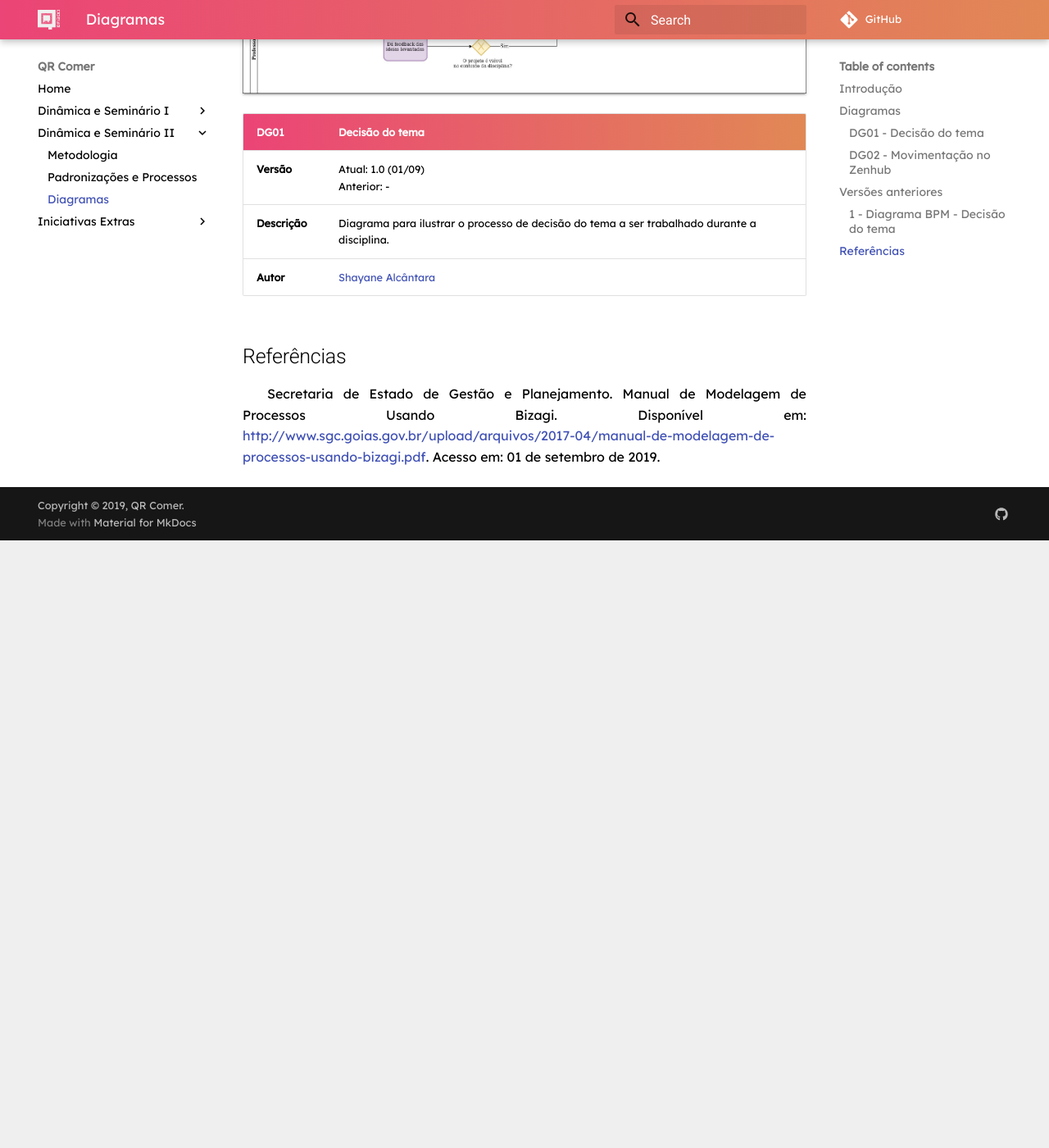
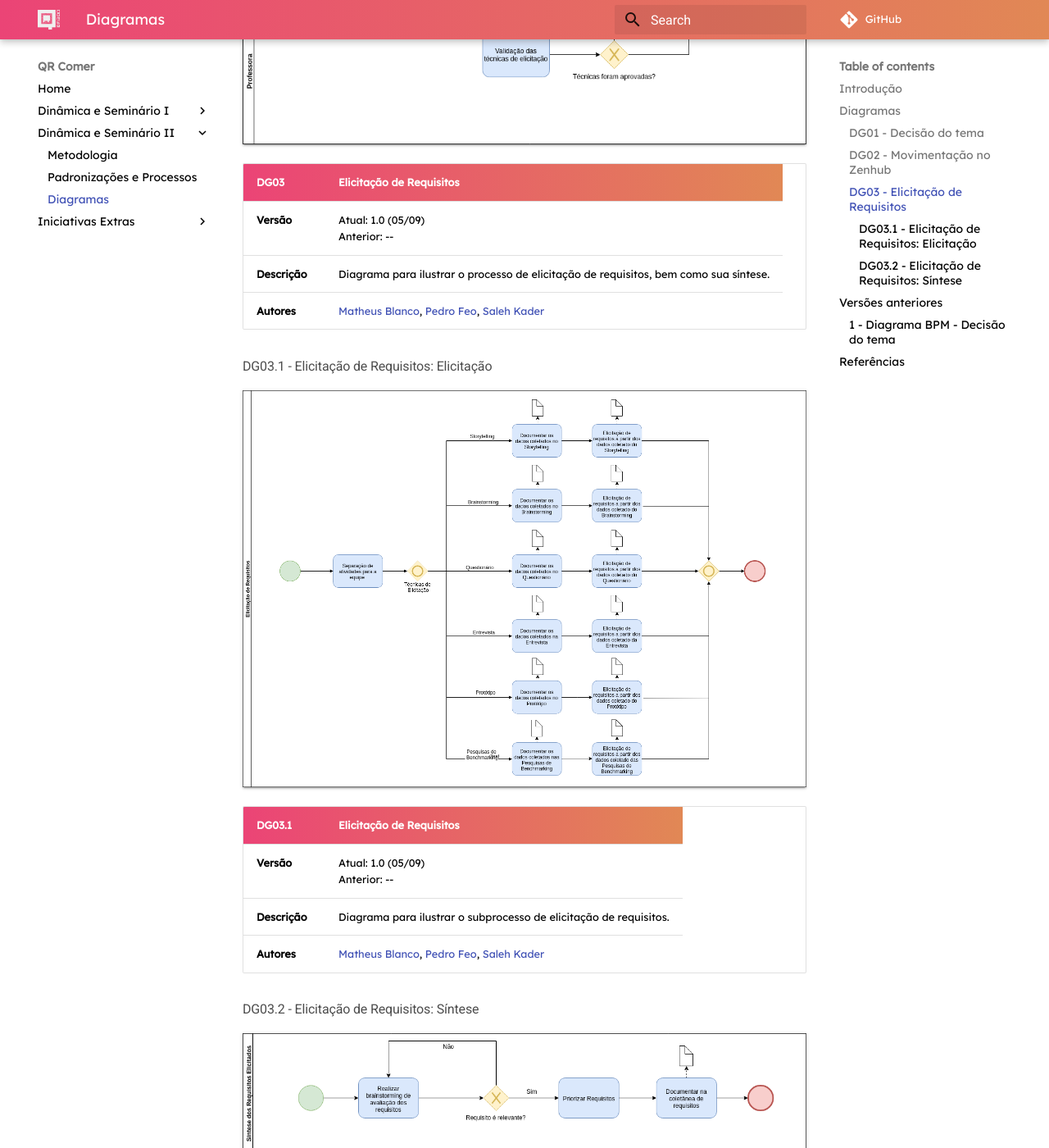
Before and after one commit to fga-desenho-2019-2/Wiki, an MkDocs documentation site: the page built from docs/seminario2/diagramas.md, in a window 1280 px wide and 1400 px high, scrolled down 1663 px. Shown: the whole window at 82% size. Built offline with MkDocs 1.6.1 and Material for MkDocs 9.7.7, drawn with Linux system fonts in a browser that asks for light colours; some web fonts are replaced; comment, search, counter and statistics services are not loaded; old or Windows-style settings are respelled for this version of MkDocs; before the commit the page ends 2322 px from its top, so only the background shows below that; some of the changed text lies outside the part shown.

Commit message:
Adding BPMN diagram for Requirements Elicitation process
Co-authored-by: Matheus Blanco <msallesblanco@gmail.com>
Co-authored-by: Pedro Feo <pheofo@gmail.com>
Co-authored-by: Saleh Kader <saleh.nazih.dev@gmail.com>

```diff
--- a/docs/seminario2/diagramas.md
+++ b/docs/seminario2/diagramas.md
@@ -23,6 +23,36 @@
 | **Descrição** | Diagrama para ilustrar o processo de movimentação das issues utilizando o Zenhub. |
 |**Autor**| [Elias Bernardo](https://github.com/ebmm01) |
 
+### DG03 - Elicitação de Requisitos
+
+![movimentacao-no-zenhub](../images/diagramas-bpm/sintese-requisitos.png)
+
+|**DG03** | **Elicitação de Requisitos**  |
+|--|--|
+| **Versão**| Atual: 1.0 (05/09) <br> Anterior: -- |
+| **Descrição** | Diagrama para ilustrar o processo de elicitação de requisitos, bem como sua síntese. |
+|**Autores**| [Matheus Blanco](https://github.com/MatheusBlanco), [Pedro Feo](https://github.com/Phe0), [Saleh Kader](https://github.com/devsalula) |
+
+#### DG03.1 - Elicitação de Requisitos: Elicitação
+
+![movimentacao-no-zenhub](../images/diagramas-bpm/subprocesso1-sintese.png)
+
+|**DG03.1** | **Elicitação de Requisitos**  |
+|--|--|
+| **Versão**| Atual: 1.0 (05/09) <br> Anterior: -- |
+| **Descrição** | Diagrama para ilustrar o subprocesso de elicitação de requisitos. |
+|**Autores**| [Matheus Blanco](https://github.com/MatheusBlanco), [Pedro Feo](https://github.com/Phe0), [Saleh Kader](https://github.com/devsalula) |
+
+#### DG03.2 - Elicitação de Requisitos: Síntese
+
+![movimentacao-no-zenhub](../images/diagramas-bpm/subprocesso2-sintese.png)
+
+|**DG03.2** | **Elicitação de Requisitos**  |
+|--|--|
+| **Versão**| Atual: 1.0 (05/09) <br> Anterior: -- |
+| **Descrição** | Diagrama para ilustrar o subprocesso de síntese dos requisitos elicitados. |
+|**Autores**| [Matheus Blanco](https://github.com/MatheusBlanco), [Pedro Feo](https://github.com/Phe0), [Saleh Kader](https://github.com/devsalula) |
+
 
 ## Versões anteriores
 
```
Also changed, not shown: docs/images/diagramas-bpm/sintese-requisitos.png (added), docs/images/diagramas-bpm/subprocesso1-sintese.png (added), docs/images/diagramas-bpm/subprocesso2-sintese.png (added).
